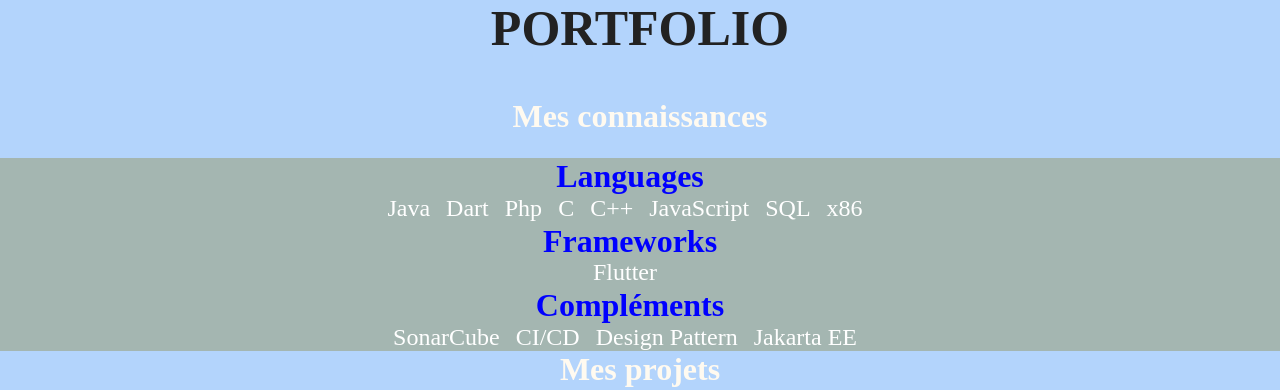
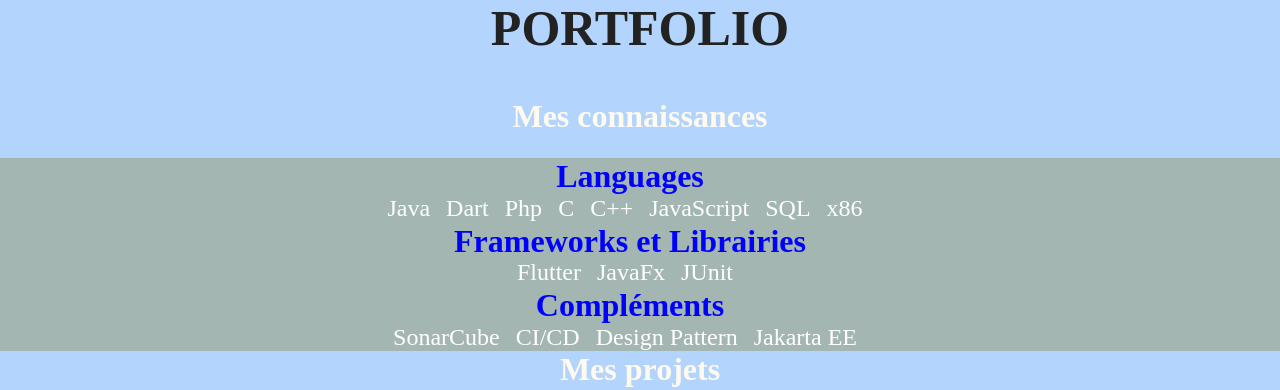
Before and after one commit to TakyL/TakyL.github.io, a website built with Parcel: page index.html in a window 1280 px wide. Shown: the top 390 px of the page. Built offline with nearby package versions, Linux system fonts and the light colour scheme.

Commit message:
Update framework and librairies

```diff
--- a/index.html
+++ b/index.html
@@ -44,8 +44,8 @@
  </div>
 
     <div id="#fm">
-    <div class="style_font_header"> Frameworks   </div>
-  <div class="style_font_li"> <li>Flutter</li> </div>
+    <div class="style_font_header"> Frameworks et Librairies </div>
+  <div class="style_font_li"> <li>Flutter</li>  <li>JavaFx</li>  <li>JUnit</li>   </div>
   </div>
 
     <div id="cmp">
```
